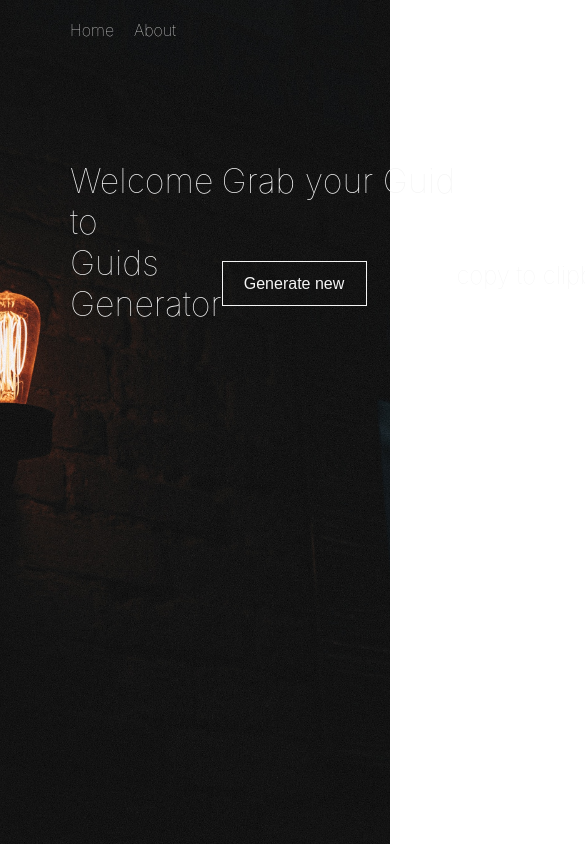
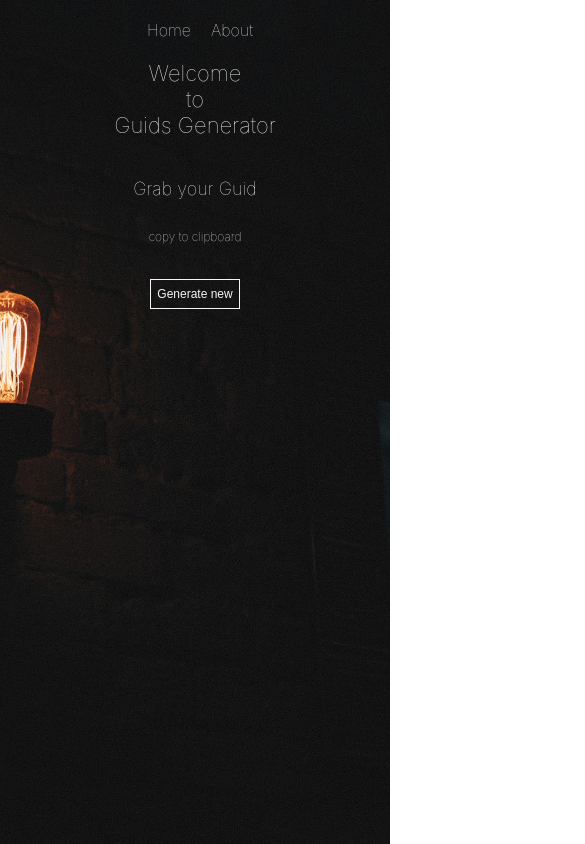
Before and after one commit to tKanchev/dev-utilities-client, a React (Create React App) app: page / in a window 390 px wide. Shown: the top 844 px of the page, 585 px wide, since content can reach past the window. Built offline with nearby package versions, Linux system fonts and the light colour scheme; no server answers.

Commit message:
Update stylings

```diff
--- a/src/components/guid-container/guid-container.scss
+++ b/src/components/guid-container/guid-container.scss
@@ -40,5 +40,77 @@
             }
         }
     }
+}
 
-}
+@media only screen
+        and (max-width: 850px)
+        and (orientation : landscape) {
+            .guid-container {
+                margin-right: 15%;
+                width: 100vw;
+                margin-right: unset;
+                max-width: 100vw;
+                margin-top: 20px;
+                span {
+                    font-size: 20px;
+                    margin-top: 10px;
+                }
+                &__guid {
+                    width: 100vw;
+                    margin-top: 20px;
+                    margin-bottom: 30px;
+                    font-size: 20px;
+                }
+                &__button-container {
+                    display: flex;
+                    .button {
+                        width: 145px;
+                        height: 35px;
+                        font-size: 12px;
+                    }
+                    .message {
+                        font-size: 14px;
+                        margin-left: 60px;
+                    }
+                }
+            }
+        }
+
+@media only screen
+    and (max-width: 400px)
+    and (orientation : portrait) {
+        .guid-container {
+            margin-right: 15%;
+            width: 100vw;
+            margin-right: unset;
+            max-width: 100%;
+            margin-top: 30px;
+            span {
+                font-size: 18px;
+                margin-top: 10px;
+                text-align: center;
+            }
+            &__guid {
+                text-align: center;
+                width: 100vw;
+                margin-top: 10px;
+                margin-bottom: 10px;
+                font-size: 16px;
+            }
+            &__button-container {
+                align-items: center;
+                flex-direction: column-reverse;
+                .button {
+                    width: unset;
+                    height: 30px;
+                    font-size: 12px;
+                    margin-top: 20px;
+                }
+                .message {
+                    height: 30px;
+                    font-size: 12px;
+                    margin-left: unset;
+                }
+            }
+        }
+    }
--- a/src/components/home/home.scss
+++ b/src/components/home/home.scss
@@ -3,4 +3,35 @@
     justify-content: space-between;
     padding: 70px 50px 0 70px;
     font-size: 34px;
+    flex-wrap: wrap;
+    .welcome-message {
+        margin-right: 60px;
+    }
 }
+
+@media only screen
+        and (max-width: 850px)
+        and (orientation : landscape) {
+            .home {
+                padding: 0 0 0 50px;
+                max-width: 100vw;
+                .welcome-message {
+                    margin-right: unset;
+                    font-size: 20px;
+                }
+            }
+
+        }
+@media only screen
+    and (max-width: 400px)
+    and (orientation : portrait) {
+        .home {
+            padding: 0;
+            justify-content: center;
+            .welcome-message {
+                margin-right: unset;
+                text-align: center;
+                font-size: 22px;
+            }
+        }
+    }
--- a/src/components/navbar/navbar.scss
+++ b/src/components/navbar/navbar.scss
@@ -9,3 +9,25 @@
         cursor: pointer;
     }
 }
+
+@media only screen
+        and (max-width: 850px)
+        and (orientation : landscape) {
+            .navbar {
+                height: unset;
+                margin-left: unset;
+                padding-left: 50px;
+            }
+
+        }
+
+@media only screen
+    and (max-width: 400px)
+    and (orientation : portrait) {
+        .navbar {
+            justify-content: center;
+            height: unset;
+            margin-left: unset;
+            padding-left: 50px;
+        }
+    }
--- a/src/services/guid.service.tsx
+++ b/src/services/guid.service.tsx
@@ -5,7 +5,6 @@ class GuidService {
     private static guidApiRoute = REACT_APP_API_URL ? REACT_APP_API_URL : 'http://guidsgen-api.westeurope.azurecontainer.io/guid';
 
     public static getSingle(): Promise<any> {
-        console.log(process.env);
         return get(this.guidApiRoute);
     }
 
```
Also changed, not shown: 1 other file (tests, documents, lock files or other folders).
